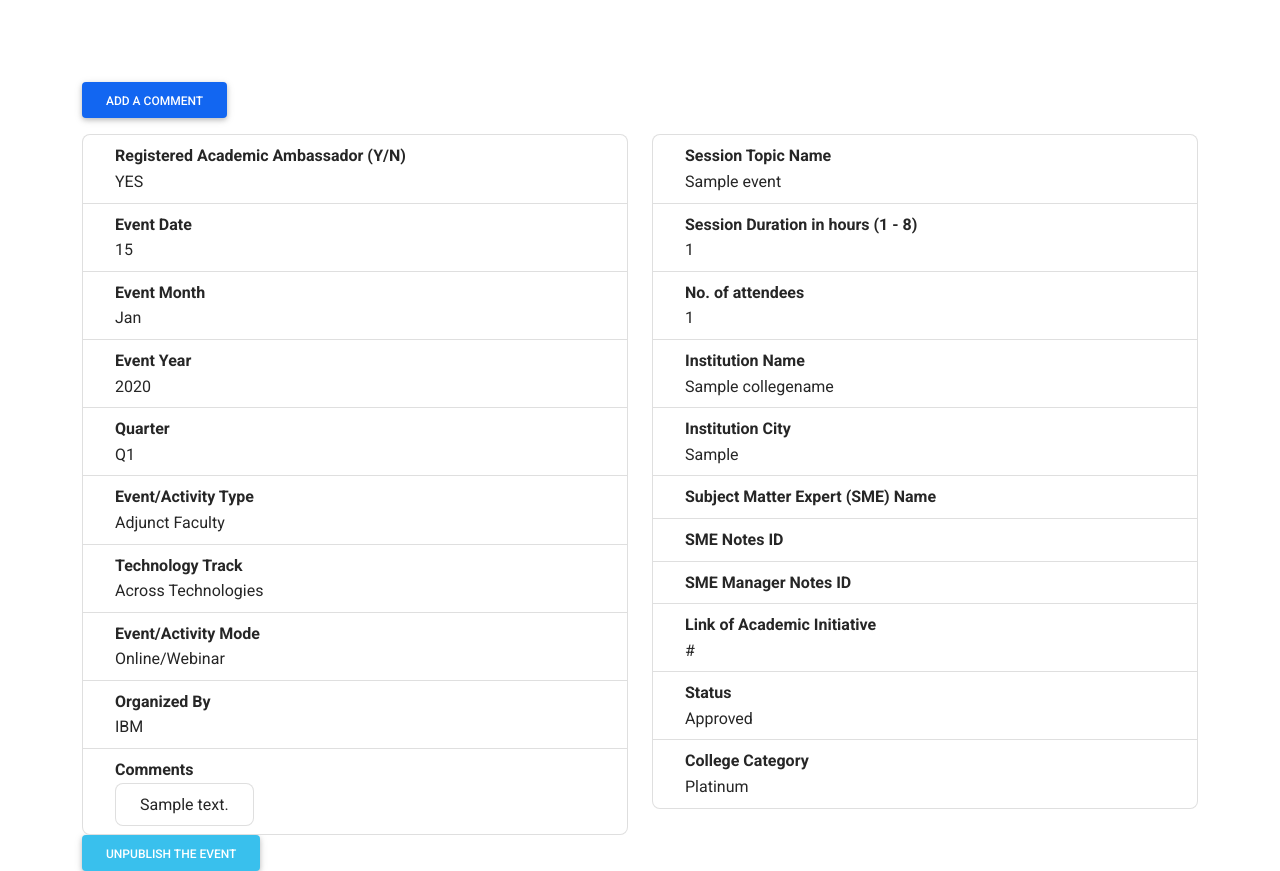
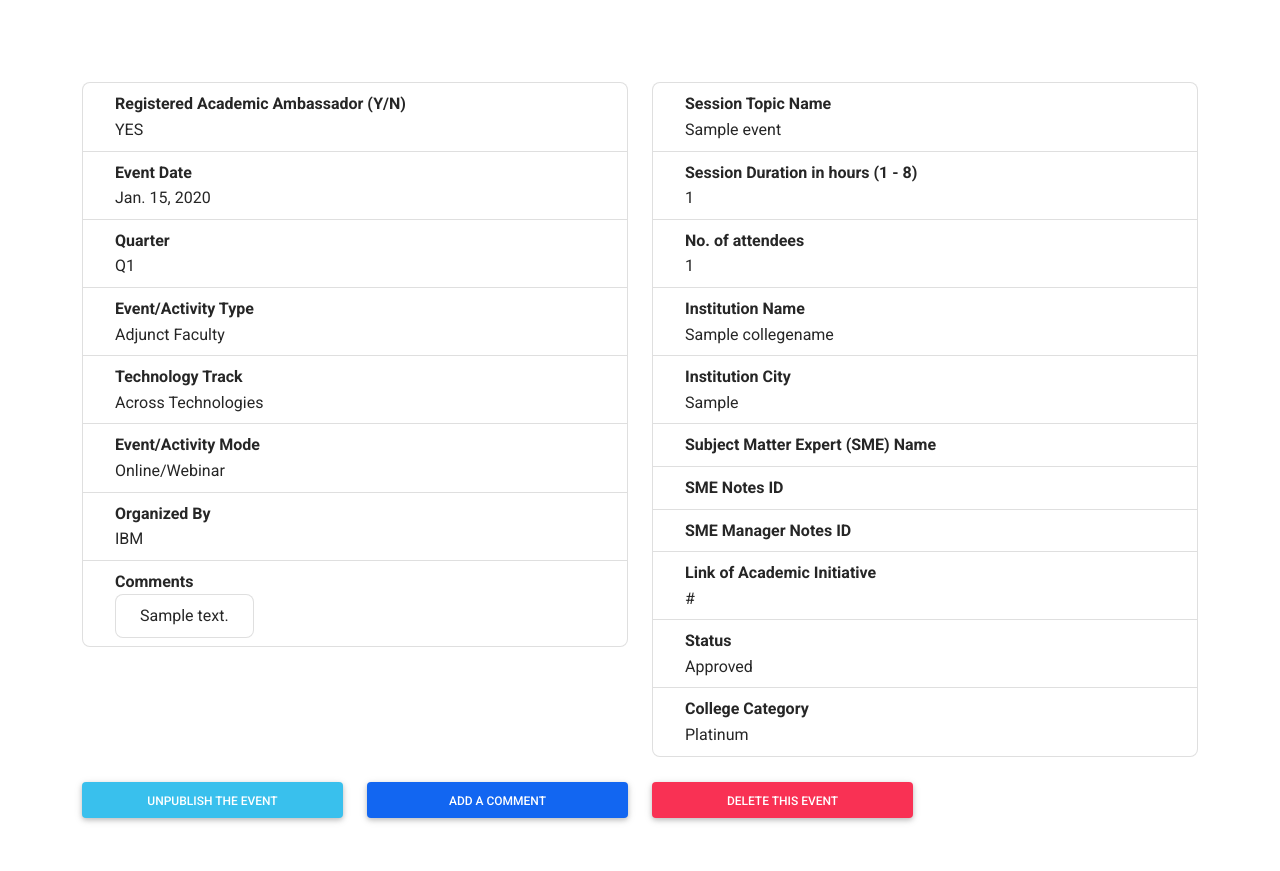
Before and after one commit to 18praneeth/event-management-ibm, a Django app: page /detail/1 in a window 1280 px wide. Shown: the part 193-1064 px from the top of the page. After the commit the page ends 1016 px from the top, so only its background shows below. Run offline with Django 3.2, Linux system fonts and the light colour scheme; a user stored in the database is signed in; tables that the repository leaves empty hold one stand-in row (values such as "Sample post"); some libraries are stand-ins or nearby versions.

Commit message:
Event detail page

```diff
--- a/event/forms.py
+++ b/event/forms.py
@@ -1,6 +1,7 @@
 from django import forms
 from django.forms import fields
 from .models import CollegeName, Comments, Event
+from django.utils.translation import gettext as _
 
 
 class CommentForm(forms.ModelForm):
@@ -20,6 +21,10 @@ class SMEEventForm(forms.ModelForm):
         model = Event
         fields = ['sme_name', 'ambassodor', 'sme_notes_id', 'sme_manager_notes_id', 'sme_bu']
 
+        labels = {
+            'sme_name': _('SME Name')
+        }
+
 
 class CollegeForm(forms.ModelForm):
     class Meta:
--- a/event/models.py
+++ b/event/models.py
@@ -35,8 +35,8 @@ class Event(models.Model):
     status = models.CharField(max_length=500, choices=STATUS_OPTION, null=True, blank=True)
     college_category = models.CharField(max_length=500, choices=COLLEGE_OPTION, null=True, blank=True)
     publish = models.BooleanField(default=False, help_text='Tick the option if you want to publish the event')
-    accepted_users = models.ManyToManyField(User, help_text='Accepted Users', related_name='accepted_user')
-    rejected_users = models.ManyToManyField(User, help_text='Rejected User', related_name='rejected_user')
+    accepted_users = models.ManyToManyField(User, help_text='Accepted Users', related_name='accepted_user', blank=True)
+    rejected_users = models.ManyToManyField(User, help_text='Rejected User', related_name='rejected_user', blank=True)
     assigned_user = models.ForeignKey(User, null=True, blank=True, help_text='Event Assignee', on_delete=models.SET_NULL)
 
 
--- a/event/urls.py
+++ b/event/urls.py
@@ -1,10 +1,11 @@
 from django.urls import path
-from .views import home, event_detail,create_college, create_event
+from .views import event_delete, home, event_detail,create_college, create_event
 
 
 urlpatterns = [
     path('', home, name='event'),
     path('detail/<int:event_id>', event_detail, name='event-detail'),
+    path('detail/event-delete/<int:event_id>', event_delete, name='event-delete'),
     path('college/',create_college,name='college'),
     path('create-event', create_event, name='create-event')
 ]
--- a/event/views.py
+++ b/event/views.py
@@ -1,6 +1,8 @@
 from django.shortcuts import redirect, render, get_object_or_404
 from .models import Event
 from .forms import CollegeForm, CommentForm, GeneralEventForm, SMEEventForm
+from django.contrib.auth.decorators import login_required
+
 
 def home(request):
     if request.user.is_superuser:
@@ -14,6 +16,7 @@ def home(request):
     return render(request, 'table.html', context=data)
 
 
+@login_required
 def event_detail(request, event_id):
     single_event = get_object_or_404(Event, id=event_id)
     if request.POST:
@@ -41,6 +44,13 @@ def event_detail(request, event_id):
     return render(request, 'event-detail.html', context=data)
 
 
+@login_required
+def event_delete(request, event_id):
+    event = get_object_or_404(Event, id=event_id)
+    event.delete()
+    return redirect('event')
+
+
 def create_event(request):
     sme_form = SMEEventForm()
     g_form = GeneralEventForm()
--- a/templates/base.html
+++ b/templates/base.html
@@ -13,6 +13,8 @@
     <!-- MDB -->
     <link href="https://cdnjs.cloudflare.com/ajax/libs/mdb-ui-kit/3.5.0/mdb.min.css" rel="stylesheet"/>
     <link href="https://cdn.datatables.net/1.10.25/css/dataTables.bootstrap5.min.css" rel="stylesheet">
+    <link rel="stylesheet" type="text/css" href="https://cdnjs.cloudflare.com/ajax/libs/jquery-ui-timepicker-addon/1.6.3/jquery-ui-timepicker-addon.min.css"/>
+    <link rel="stylesheet" type="text/css" href="https://cdnjs.cloudflare.com/ajax/libs/jqueryui/1.11.4/themes/smoothness/jquery-ui.min.css"/>
     <link href="{% static 'style.css' %}" rel="stylesheet">
 
     {% if title %}
@@ -53,5 +55,18 @@
           $('#example').DataTable();
       } );
     </script>
+    <script>
+            $(function () {
+                $("#id_date").datepicker({
+                    dateFormat: 'yy-mm-dd',
+                    changeMonth: true,
+                    changeYear: true,
+                    yearRange: "-10:+10",
+                }).attr("autocomplete", "off");
+    });
+    </script>
+    <script type="text/javascript" src="https://cdnjs.cloudflare.com/ajax/libs/jqueryui/1.12.1/jquery-ui.min.js" integrity="sha512-uto9mlQzrs59VwILcLiRYeLKPPbS/bT71da/OEBYEwcdNUk8jYIy+D176RYoop1Da+f9mvkYrmj5MCLZWEtQuA==" crossorigin="anonymous"></script>
+    <script type="text/javascript" src="https://cdnjs.cloudflare.com/ajax/libs/jquery-ui-timepicker-addon/1.6.3/jquery-ui-timepicker-addon.min.js" integrity="sha512-s5u/JBtkPg+Ff2WEr49/cJsod95UgLHbC00N/GglqdQuLnYhALncz8ZHiW/LxDRGduijLKzeYb7Aal9h3codZA==" crossorigin="anonymous"></script>
+
   </body>
 </html>
--- a/templates/event-detail.html
+++ b/templates/event-detail.html
@@ -4,13 +4,7 @@
 {% block content %}
 <section>
 
-{% if request.user.is_authenticated %}
-<!-- Comment modal -->
-<button type="button" class="btn btn-primary mb-3" data-mdb-toggle="modal" data-mdb-target="#commentModal">
-  Add a comment
-</button>
 
-{% endif %}
 
 <!-- Modal -->
 <div
@@ -49,6 +43,36 @@
   </div>
 </div>
 
+<!-- Modal -->
+<div class="modal fade"
+  id="DeleteModal"
+  tabindex="-1"
+  aria-labelledby="exampleModalLabel"
+  aria-hidden="true" >
+  <div class="modal-dialog">
+    <div class="modal-content">
+      <div class="modal-header">
+        <h5 class="modal-title" id="exampleModalLabel">Delete this Event</h5>
+        <button
+          type="button"
+          class="btn-close"
+          data-mdb-dismiss="modal"
+          aria-label="Close"
+        ></button>
+      </div>
+      <div class="modal-body">Are you sure you want to delete the selected event?</div>
+      <div class="modal-footer">
+        <button type="button" class="btn btn-secondary" data-mdb-dismiss="modal">
+          Close
+        </button>
+        <a type="submit" class="btn btn-danger" href="{% url 'event-delete' event_id=data.id %}">
+          Yes I'm Sure
+        </a>
+      </div>
+    </div>
+  </div>
+</div>
+
 
 <div class="row">
   <div class="col-lg-6">
@@ -62,19 +86,7 @@
       <li class="list-group-item d-flex justify-content-between align-items-start">
         <div class="ms-2 me-auto">
           <div class="fw-bold">Event Date</div>
-          {{data.date | date:"d"}}
-        </div>
-      </li>
-      <li class="list-group-item d-flex justify-content-between align-items-start">
-        <div class="ms-2 me-auto">
-          <div class="fw-bold">Event Month</div>
-          {{data.date | date:"M"}}
-        </div>
-      </li>
-      <li class="list-group-item d-flex justify-content-between align-items-start">
-        <div class="ms-2 me-auto">
-          <div class="fw-bold">Event Year</div>
-          {{data.date | date:"Y"}}
+          {{data.date}}
         </div>
       </li>
       <li class="list-group-item d-flex justify-content-between align-items-start">
@@ -193,12 +205,17 @@
   </div>
 </div>
 
+<br>
+
+<div class="row">
+  <div class="col-md-3 col-sm-6">
+  {% if user.is_superuser %}
           {% if data.publish %}
           <form method="POST">
               {% csrf_token %}
               <input type="hidden" name="hidden_option" value="0">
               <button type="submit"
-                class="btn btn-info">
+                      class="btn btn-info btn-block">
                         Unpublish the Event
               </button>
           </form>
@@ -210,12 +227,30 @@
               {% csrf_token %}
               <input type="hidden" name="hidden_option" value="1">
               <button type="submit"
-                class="btn btn-info">
+                      class="btn btn-info btn-block">
                         Publish the Event
               </button>
           </form>
         {% endif %}
+  {% endif %}
+  </div>
+  <div class="col-md-3 col-sm-6">
+    <button type="button" class="btn btn-primary btn-block" data-mdb-toggle="modal" data-mdb-target="#commentModal">
+      Add a comment
+    </button>
+  </div>
+  <div class="col-md-3 col-sm-6">
+    <button type="button" class="btn btn-danger btn-block" data-mdb-toggle="modal" data-mdb-target="#DeleteModal">Delete this event</button>
+  </div>
+  <div class="col-md-3 col-sm-6">
+  </div>
+</div>
 
+
+
+
+
+<br>
 
 </section>
 
--- a/templates/navbar.html
+++ b/templates/navbar.html
@@ -74,12 +74,22 @@
       <!-- Right links -->
       <ul class="navbar-nav ms-auto d-flex flex-row">
 
+
+      {% if user.is_authenticated %}
         <!-- Icon -->
         <li class="nav-item">
           <a class="nav-link me-3 me-lg-0" href="{% url 'logout' %}">
             <i class="fas fa-sign-out-alt"></i>Sign out
           </a>
         </li>
+      {% else %}
+        <li class="nav-item">
+          <a class="nav-link me-3 me-lg-0" href="{% url 'login' %}">
+            <i class="fas fa-sign-in-alt"></i>Sign in
+          </a>
+        </li>
+      {% endif %}
+
 
       </ul>
     </div>
```
Lines whose indentation alone changed are shown as unchanged.
